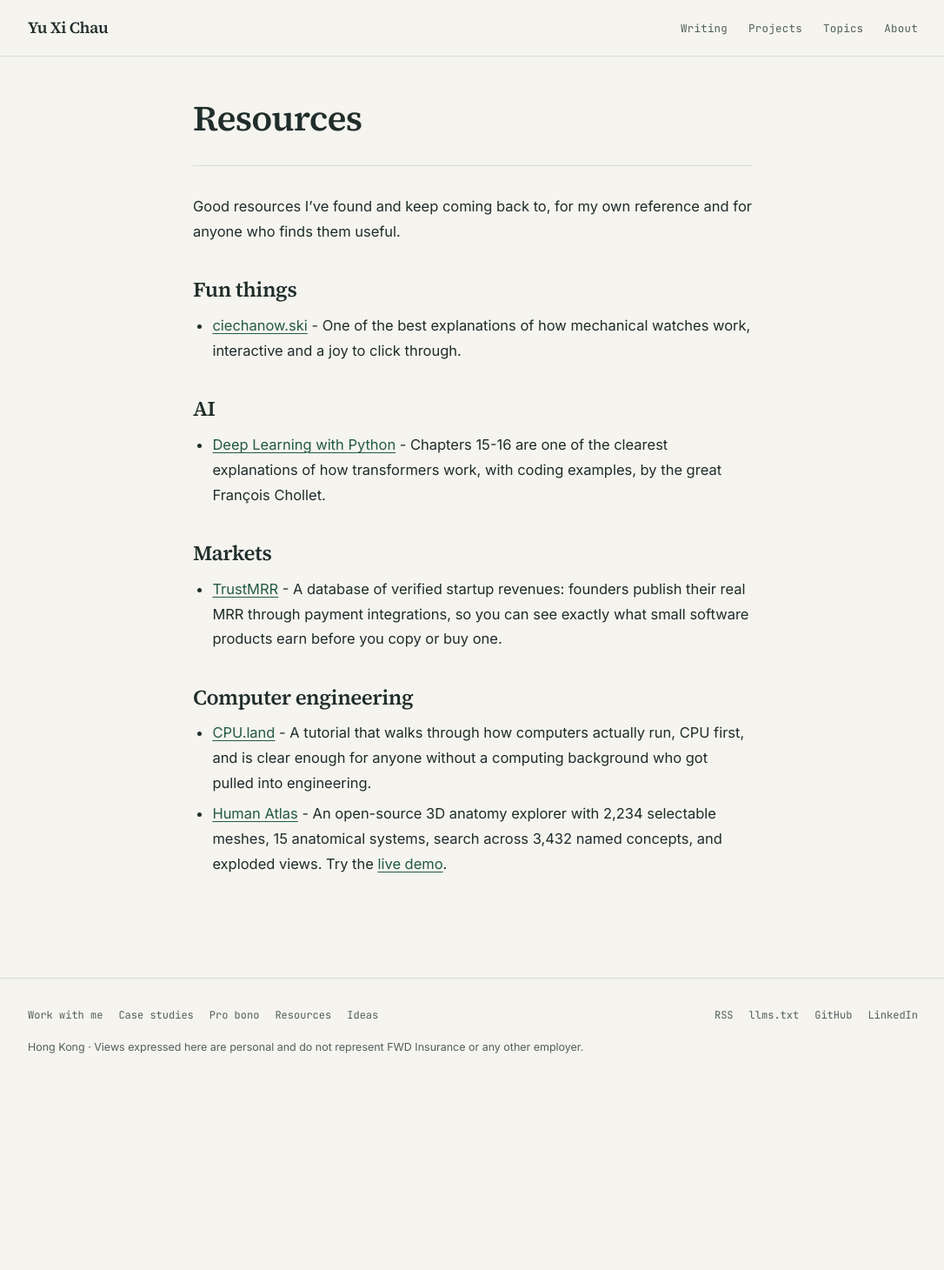
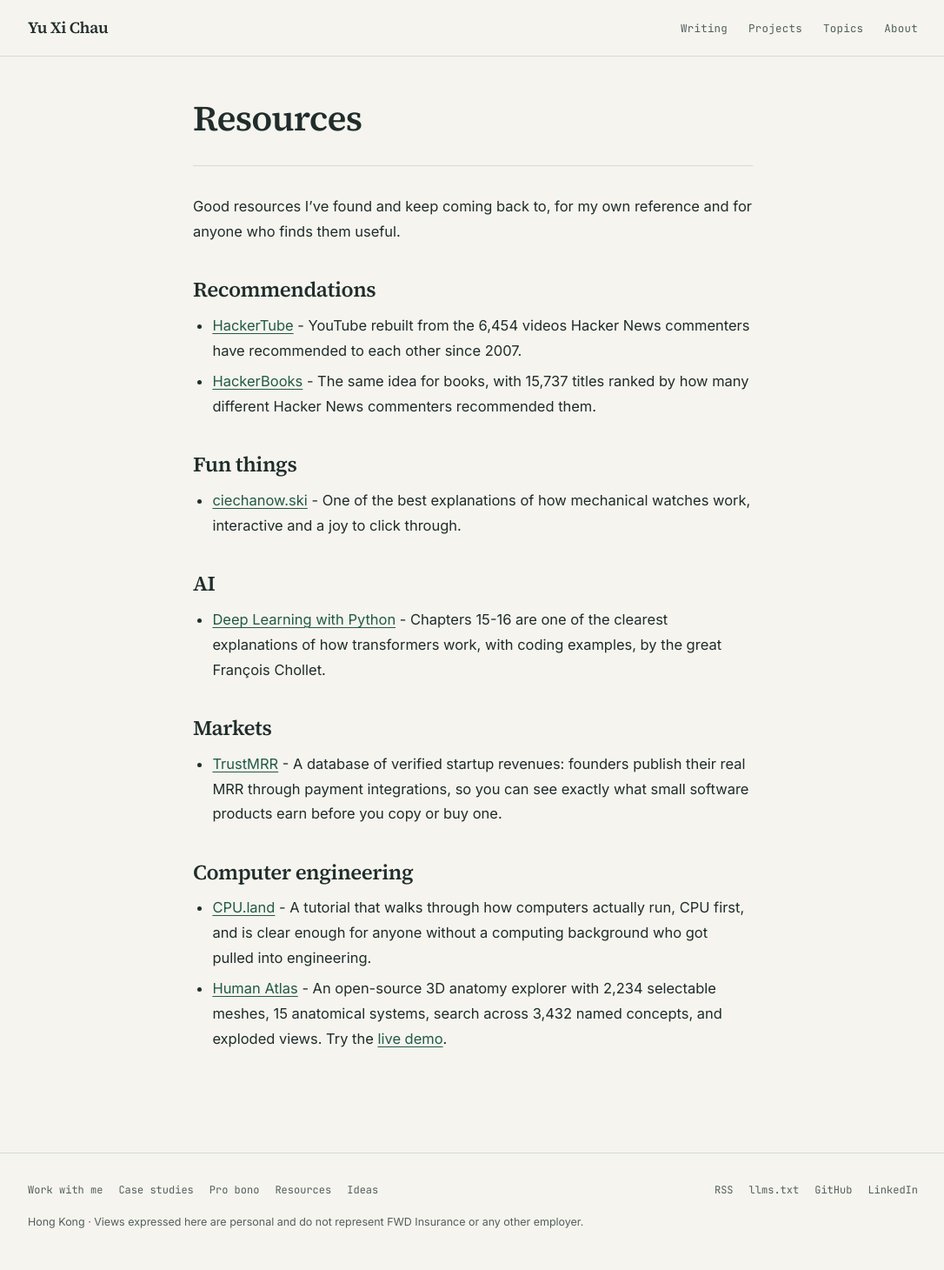
Before and after one commit to yuxichau/yuxichau, a Jekyll site: the page built from _pages/resources.md, in a window 1280 px wide. Shown: the whole page at 87% size, without its empty margins (96-1182 px from the left). Built offline with Jekyll 4.4.1, drawn with Linux system fonts in a browser that asks for light colours; before the commit the page ends 1259 px from its top, so only the background shows below that.

Commit message:
Add post on HackerTube and HackerBooks, add to resources

```diff
--- a/_pages/resources.md
+++ b/_pages/resources.md
@@ -6,6 +6,11 @@ description: "A curated list of useful AI, computer engineering, and interactive
 ---
 
 Good resources I've found and keep coming back to, for my own reference and for anyone who finds them useful.
+
+## Recommendations
+
+- [HackerTube](https://hackertube.org/) - YouTube rebuilt from the 6,454 videos Hacker News commenters have recommended to each other since 2007.
+- [HackerBooks](https://hackerbooks.org/) - The same idea for books, with 15,737 titles ranked by how many different Hacker News commenters recommended them.
 
 ## Fun things
 
```
Also changed, not shown: _posts/2026-10-31-what-hacker-news-recommends.md (added, +10 -0 lines).
